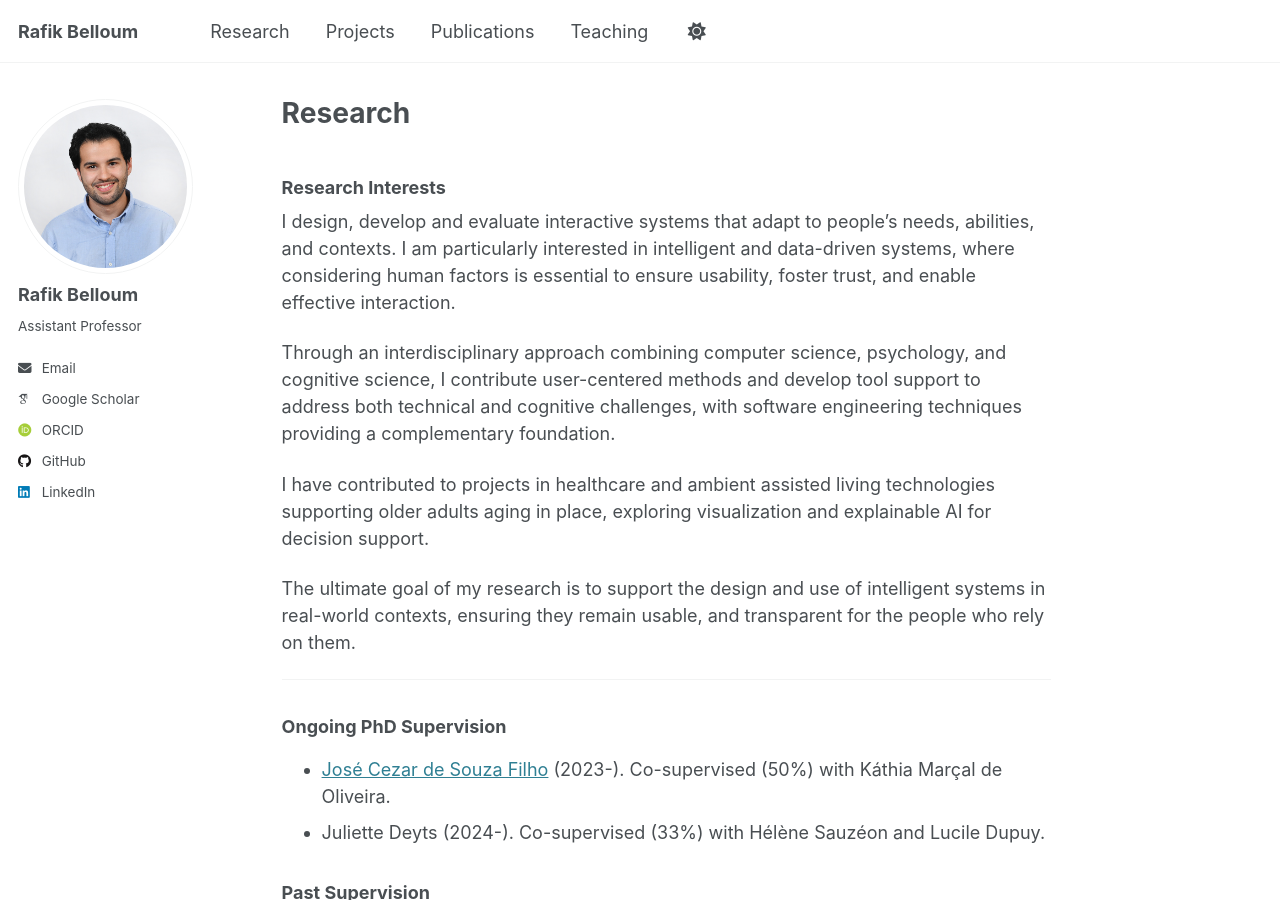
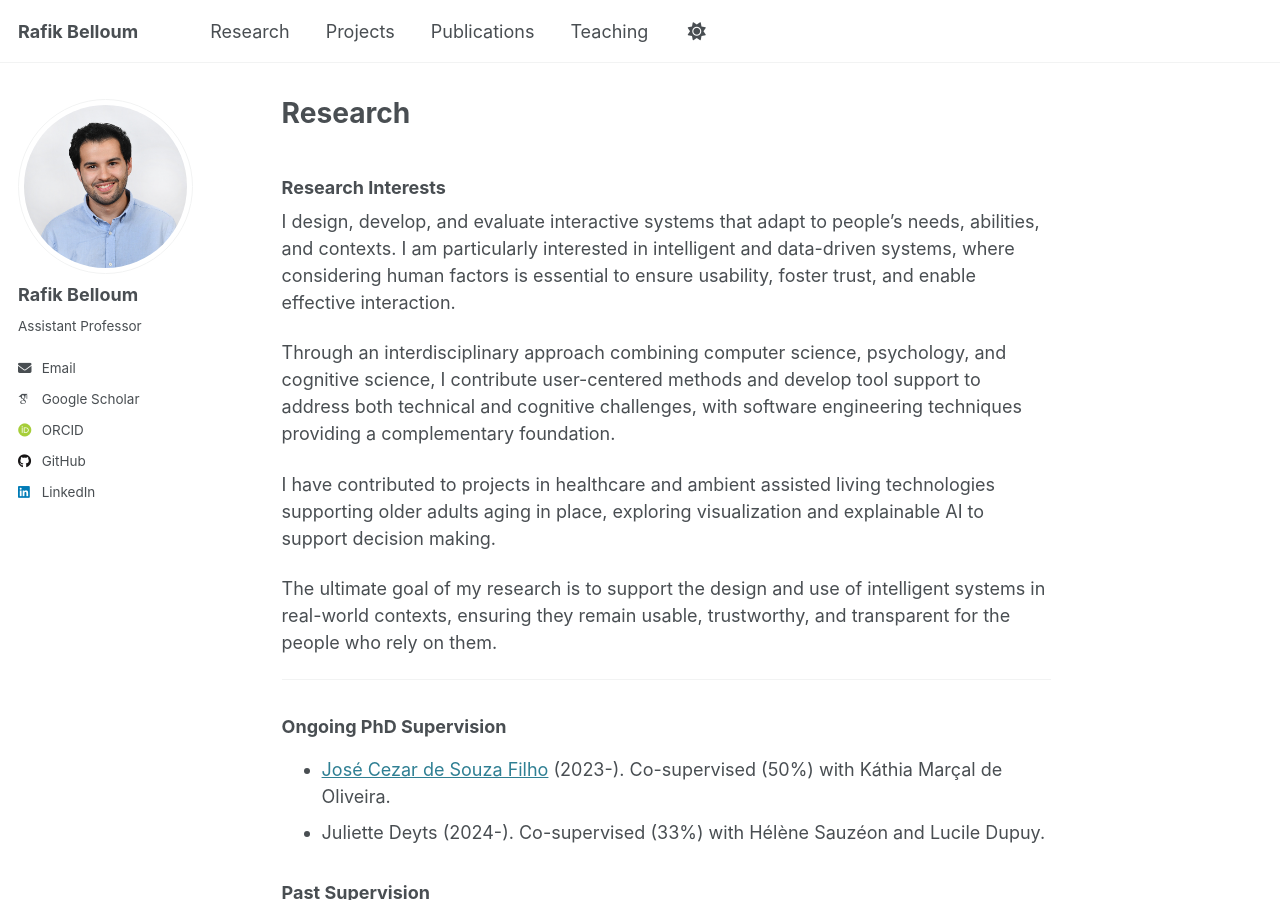
Before and after one commit to rafik-belloum/rafik-belloum.github.io, a Jekyll site: the page built from _pages/research.md, in a window 1280 px wide and 900 px high. Built offline with Jekyll 4.4.1, drawn with Linux system fonts in a browser that asks for light colours; some web fonts are replaced.

Commit message:
Update research.md

```diff
--- a/_pages/research.md
+++ b/_pages/research.md
@@ -7,15 +7,15 @@ author_profile: true
 
 ### Research Interests
 
-I design, develop and evaluate interactive systems that adapt to people’s needs, abilities, and contexts. I am particularly interested in intelligent and data-driven systems, where considering human factors is essential to ensure usability, foster trust, and enable effective interaction.
+I design, develop, and evaluate interactive systems that adapt to people’s needs, abilities, and contexts. I am particularly interested in intelligent and data-driven systems, where considering human factors is essential to ensure usability, foster trust, and enable effective interaction.
 <!--Through an interdisciplinary approach combining computer science with psychology and cognitive ergonomics, I contribute user-centered methods and develop tool support to address both technical and cognitive challenges, with software engineering techniques providing a complementary foundation.-->
 
 Through an interdisciplinary approach combining computer science, psychology, and cognitive science, I contribute user-centered methods and develop tool support to address both technical and cognitive challenges, with software engineering techniques providing a complementary foundation.
 
-I have contributed to projects in healthcare and ambient assisted living technologies supporting older adults aging in place, exploring visualization and explainable AI for decision support.
+I have contributed to projects in healthcare and ambient assisted living technologies supporting older adults aging in place, exploring visualization and explainable AI to support decision making.
 
 <!--This work spans domains such as explainable AI in healthcare, smart home technologies for aging in place, and visualization tools to support decision-making.-->
-The ultimate goal of my research is to support the design and use of intelligent systems in real-world contexts, ensuring they remain usable, and transparent for the people who rely on them.
+The ultimate goal of my research is to support the design and use of intelligent systems in real-world contexts, ensuring they remain usable, trustworthy, and transparent for the people who rely on them.
 
 <!--and beneficial-->
 <!--I explore how to build interactive systems that fit people’s needs and contexts, especially when these systems involve complex or intelligent behaviors.
```
